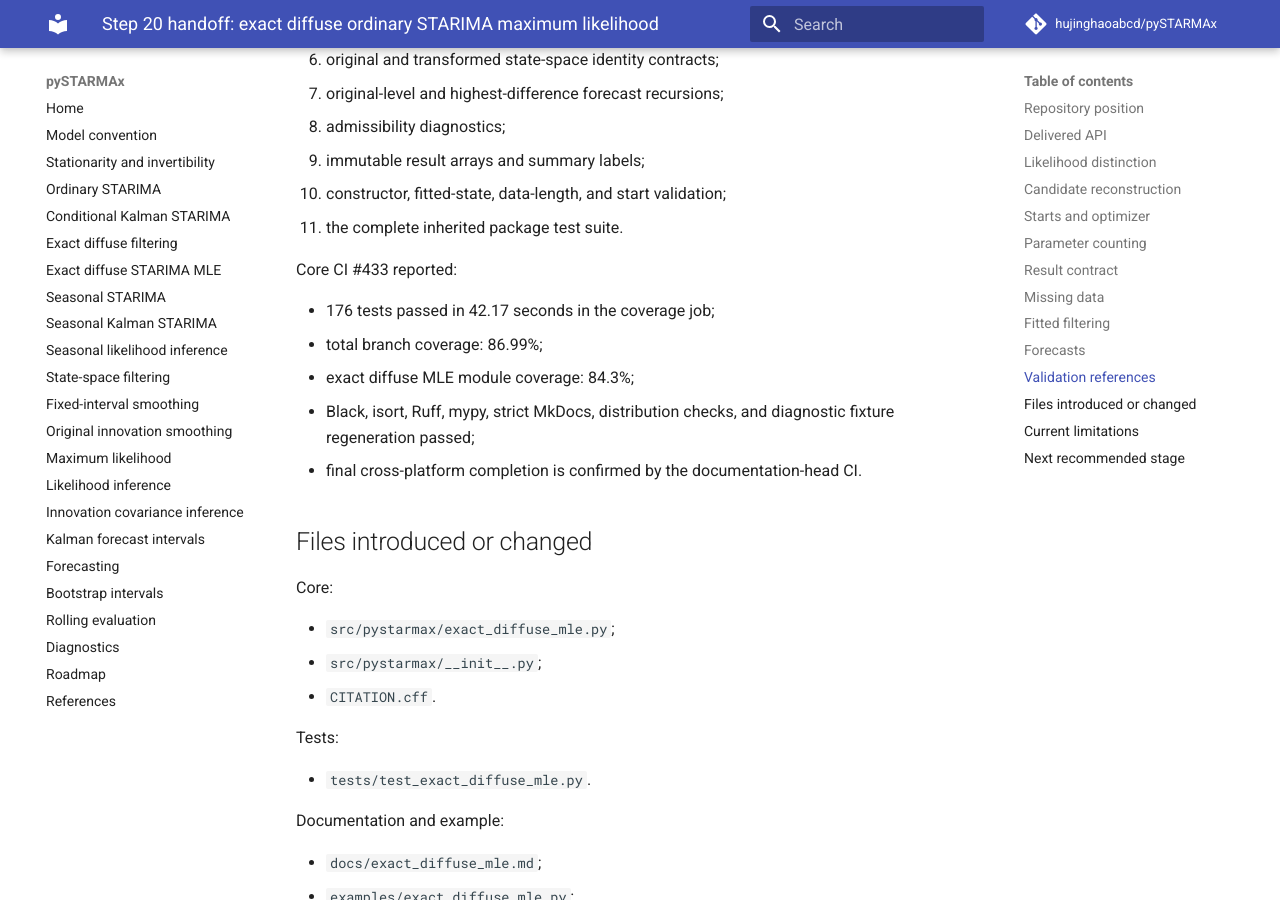
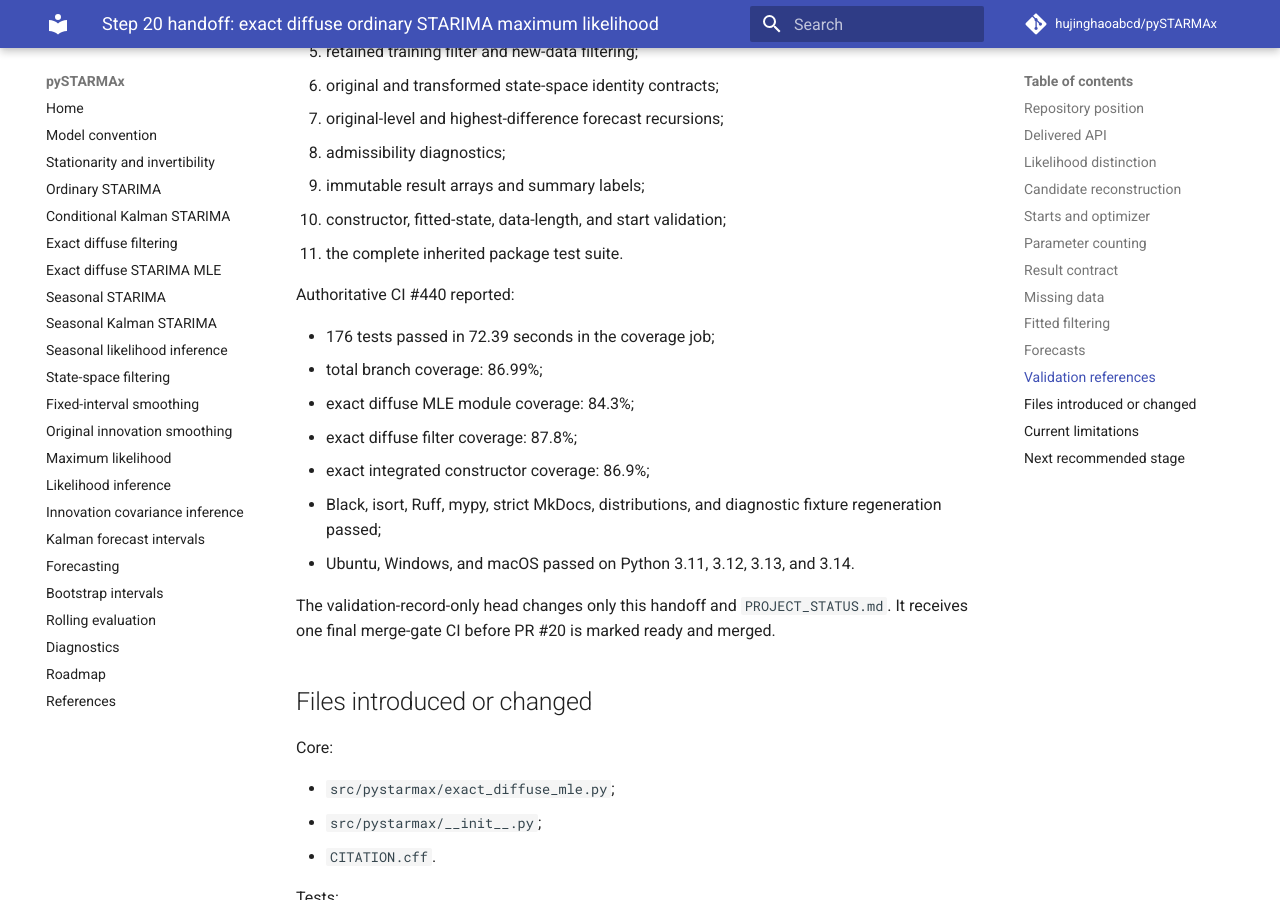
Before and after one commit to hujinghaoabcd/pySTARMAx, an MkDocs documentation site: the page built from docs/development/STEP_20_EXACT_DIFFUSE_MLE.md, in a window 1280 px wide and 900 px high, scrolled down 4356 px. Built offline with MkDocs 1.6.1 and Material for MkDocs 9.7.7, drawn with Linux system fonts in a browser that asks for light colours; comment, search, counter and statistics services are not loaded; some of the changed text lies outside the part shown.

Commit message:
Record final exact diffuse MLE validation

```diff
--- a/docs/development/STEP_20_EXACT_DIFFUSE_MLE.md
+++ b/docs/development/STEP_20_EXACT_DIFFUSE_MLE.md
@@ -7,12 +7,13 @@
 - pull request: PR #20, `Add exact diffuse STARIMA maximum likelihood`;
 - base: version 0.0.19 on `main` at merge commit
   `405b9886f446330e5adf479e03ccb595b95740eb`;
-- core validation: GitHub Actions CI #433, run ID `30883369794`;
-- core result: 176 tests passed and 86.99% total branch coverage;
+- authoritative implementation/documentation validation: GitHub Actions CI
+  #440, run ID `30884139939`;
+- validation result: 176 tests passed and 86.99% total branch coverage;
 - `src/pystarmax/exact_diffuse_mle.py` coverage: 84.3%;
-- quality, mypy, strict MkDocs, distributions, coverage, Ubuntu, and macOS were
-  green when the core result was recorded;
-- a complete final documentation-head CI is required before merge.
+- Black, isort, Ruff, mypy, strict MkDocs, distributions, and Ubuntu/Windows/
+  macOS Python 3.11–3.14 all passed;
+- a validation-record-only merge-gate CI is required before merge.
 
 ## Delivered API
 
@@ -183,14 +184,20 @@ Tests include:
 10. constructor, fitted-state, data-length, and start validation;
 11. the complete inherited package test suite.
 
-Core CI #433 reported:
+Authoritative CI #440 reported:
 
-- 176 tests passed in 42.17 seconds in the coverage job;
+- 176 tests passed in 72.39 seconds in the coverage job;
 - total branch coverage: 86.99%;
 - exact diffuse MLE module coverage: 84.3%;
-- Black, isort, Ruff, mypy, strict MkDocs, distribution checks, and diagnostic
-  fixture regeneration passed;
-- final cross-platform completion is confirmed by the documentation-head CI.
+- exact diffuse filter coverage: 87.8%;
+- exact integrated constructor coverage: 86.9%;
+- Black, isort, Ruff, mypy, strict MkDocs, distributions, and diagnostic fixture
+  regeneration passed;
+- Ubuntu, Windows, and macOS passed on Python 3.11, 3.12, 3.13, and 3.14.
+
+The validation-record-only head changes only this handoff and
+`PROJECT_STATUS.md`. It receives one final merge-gate CI before PR #20 is
+marked ready and merged.
 
 ## Files introduced or changed
 
```
Also changed, not shown: PROJECT_STATUS.md (+17 -16 lines), 1 other file.
